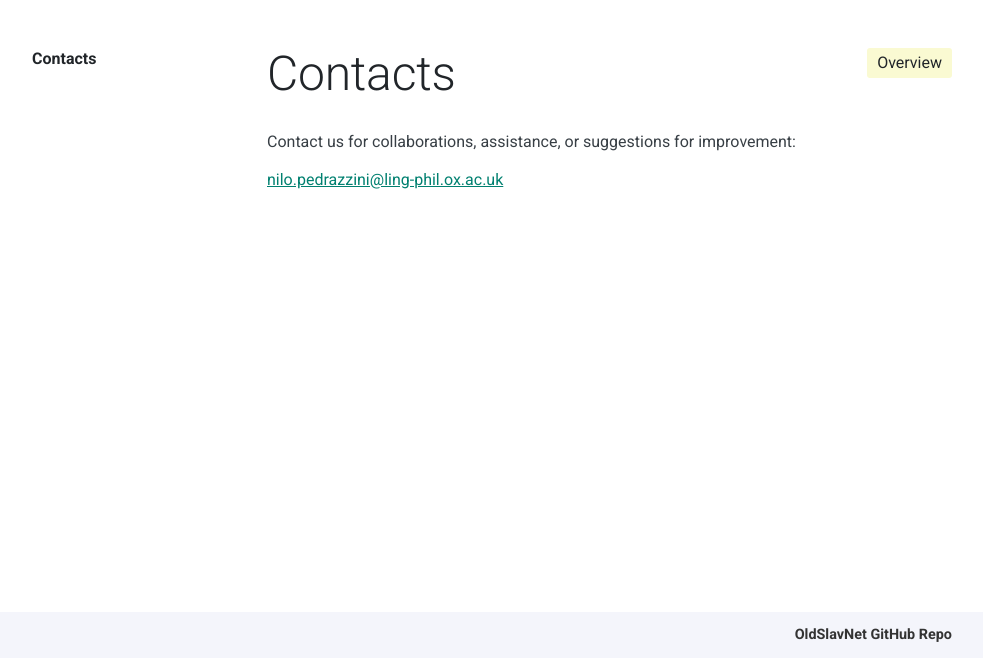
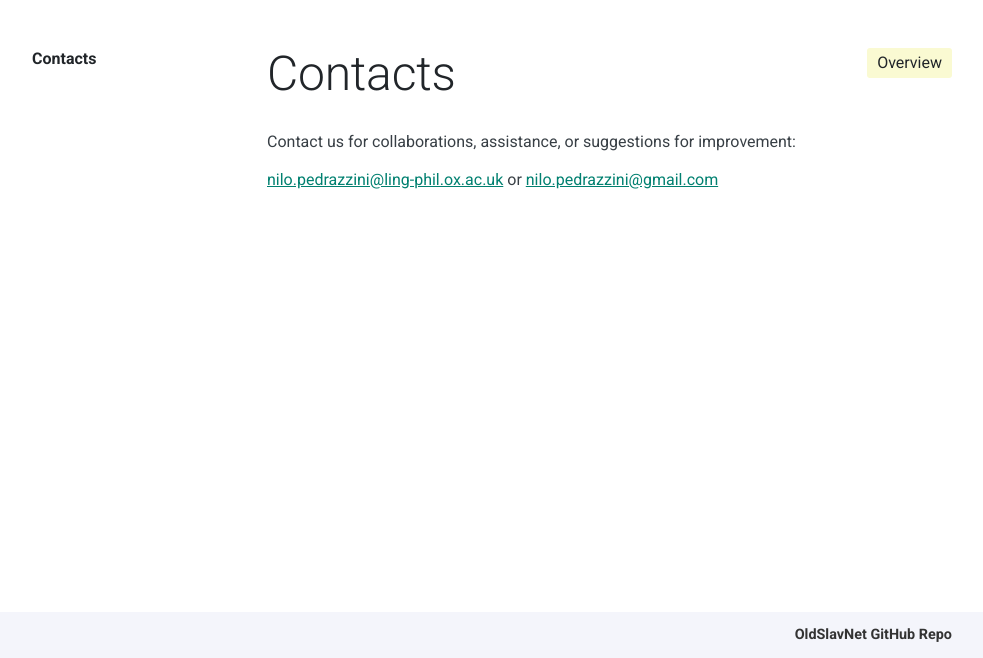
Before and after one commit to npedrazzini/OldSlavNet, a plain HTML site: page contacts/index.html in a window 1280 px wide. Shown: the part 142-800 px from the top of the page, without its empty margins (148-1131 px from the left). Drawn offline with Linux system fonts and the light colour scheme.

Commit message:
update contacts

```diff
--- a/contacts/index.html
+++ b/contacts/index.html
@@ -139,7 +139,7 @@
 <h1 class="title">Contacts</h1>
 <div class="content">
   <p>Contact us for collaborations, assistance, or suggestions for improvement:</p>
-<p><a href="mailto:nilo.pedrazzini@ling-phil.ox.ac.uk">nilo.pedrazzini@ling-phil.ox.ac.uk</a></p>
+<p><a href="mailto:nilo.pedrazzini@ling-phil.ox.ac.uk">nilo.pedrazzini@ling-phil.ox.ac.uk</a> or <a href="mailto:nilo.pedrazzini@gmail.com">nilo.pedrazzini@gmail.com</a></p>
 
 </div>
 
```
